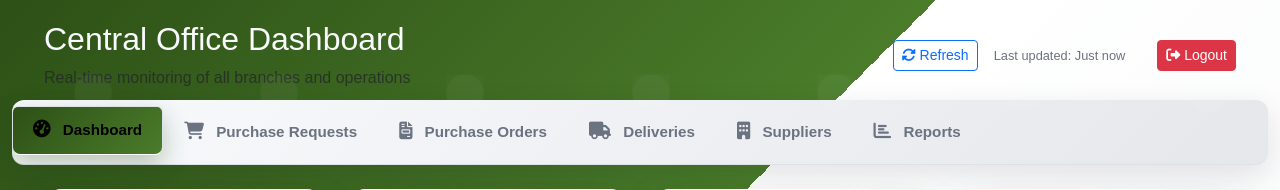
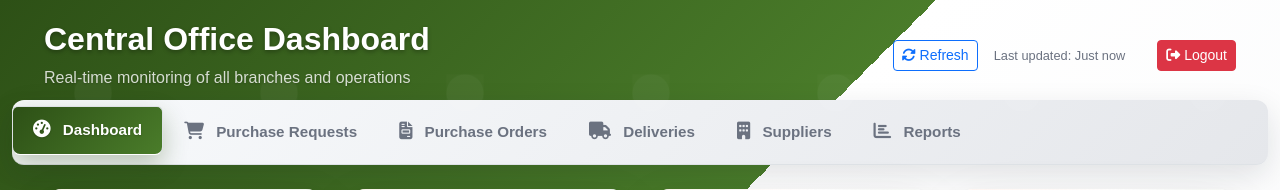
Before and after one commit to akiyoriii-cloudyy/ChakaNoks-SCMS-, a CodeIgniter 4 app: the page made by app/Views/dashboards/centraladmin.php in a window 1280 px wide. Shown: the top 190 px of the page. Run offline with PHP 8.4 and a stand-in for CodeIgniter, Linux system fonts and the light colour scheme; the template is opened without the code that fills it, so the values that code supplies are empty; some libraries are stand-ins or nearby versions.

Commit message:
Altered the design of the Central Admin Dashboard

```diff
--- a/app/Views/dashboards/centraladmin.php
+++ b/app/Views/dashboards/centraladmin.php
@@ -74,7 +74,7 @@
     .dashboard-widget:hover {
         transform: translateY(-3px);
         box-shadow:
-            0 24px 70px rgba(0, 0, 0, 0.12),
+            0 24px 70px rgba(249, 248, 248, 0.12),
             0 12px 30px rgba(0, 0, 0, 0.08);
     }
 
@@ -152,9 +152,14 @@
 
     .nav-tabs .nav-link.active {
         background: linear-gradient(135deg, var(--green-1), var(--green-2));
-        color: #f9fafb;
+        color: #ffffff !important;
         box-shadow: 0 10px 25px rgba(45, 80, 22, 0.3);
         transform: translateY(-2px);
+        text-shadow: 0 1px 2px rgba(0, 0, 0, 0.2);
+    }
+
+    .nav-tabs .nav-link.active i {
+        color: #ffffff !important;
     }
 
     .nav-tabs .nav-link i {
@@ -212,8 +217,8 @@
 <div class="container-fluid">
     <div class="d-flex justify-content-between align-items-center">
         <div>
-            <h2>Central Office Dashboard</h2>
-            <p class="text-muted mb-0">Real-time monitoring of all branches and operations</p>
+            <h2 style="color: #ffffff !important; font-weight: 700; text-shadow: 0 2px 4px rgba(0, 0, 0, 0.3);">Central Office Dashboard</h2>
+            <p class="mb-0" style="color: rgba(255, 255, 255, 0.8) !important; text-shadow: 0 1px 2px rgba(0, 0, 0, 0.2);">Real-time monitoring of all branches and operations</p>
         </div>
         <div class="d-flex align-items-center gap-3">
             <button class="btn btn-sm btn-outline-primary" onclick="refreshDashboard()">
```
Also changed, not shown: 4 other files.
